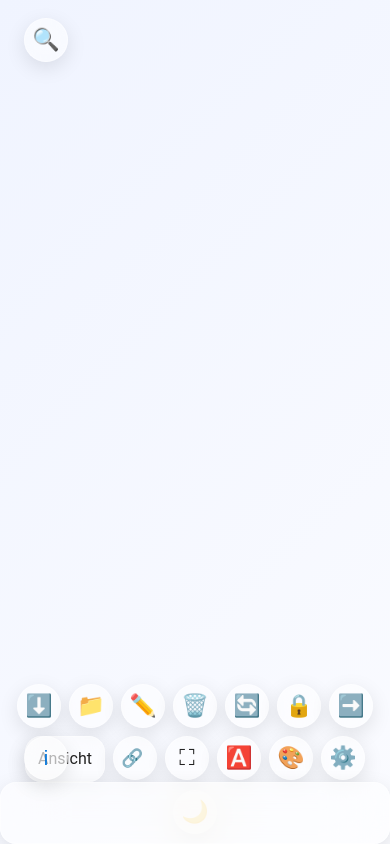
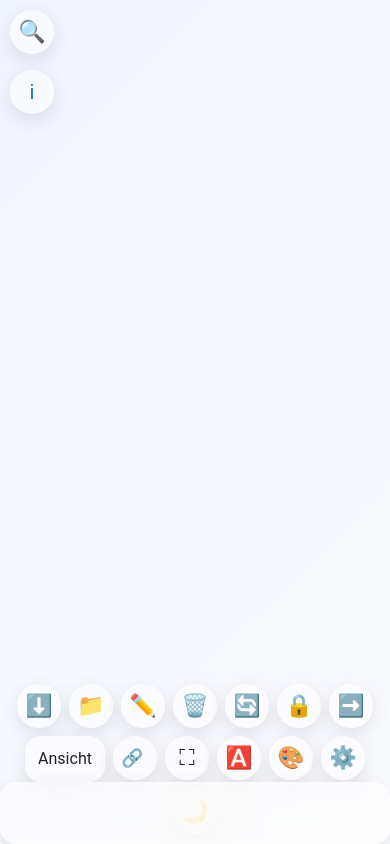
Before and after one commit to Jakende/Relation-MindMap, a plain HTML site: page index.html in a window 390 px wide. Drawn offline with nearby package versions, Linux system fonts and the light colour scheme.

Commit message:
Improve mobile spacing for search and info buttons

```diff
--- a/style.css
+++ b/style.css
@@ -150,6 +150,18 @@ body.dark-mode, html.dark-mode {
   #controls-wrapper .toggle-btn {
     position: static;
     margin: 0;
+  }
+  /* Keep auxiliary buttons spaced from the main control bar */
+  #search-toggle {
+    top: 10px;
+    left: 10px;
+    right: auto;
+  }
+  #info-toggle {
+    top: 70px;
+    left: 10px;
+    right: auto;
+    bottom: auto;
   }
 }
 
```
